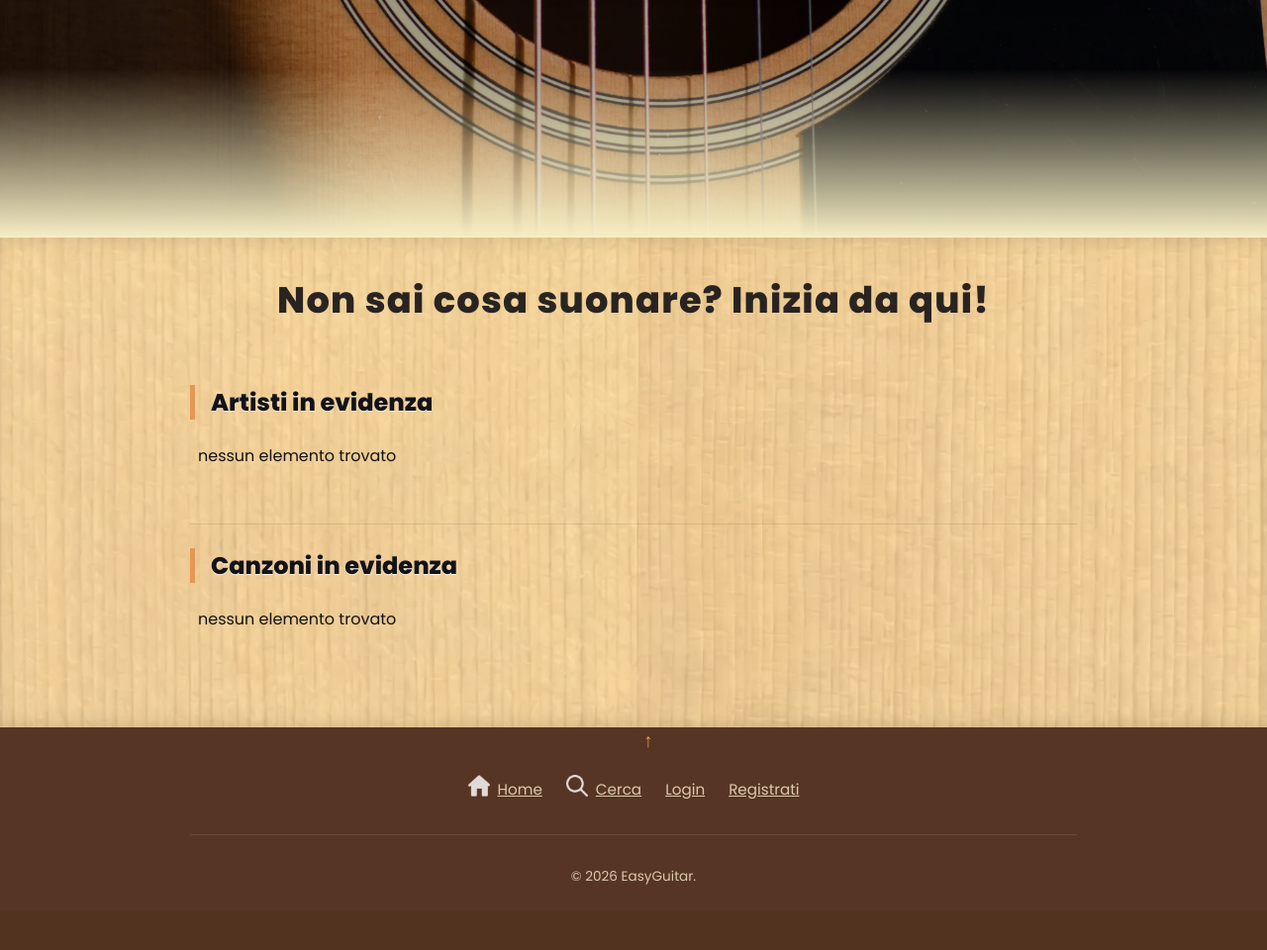
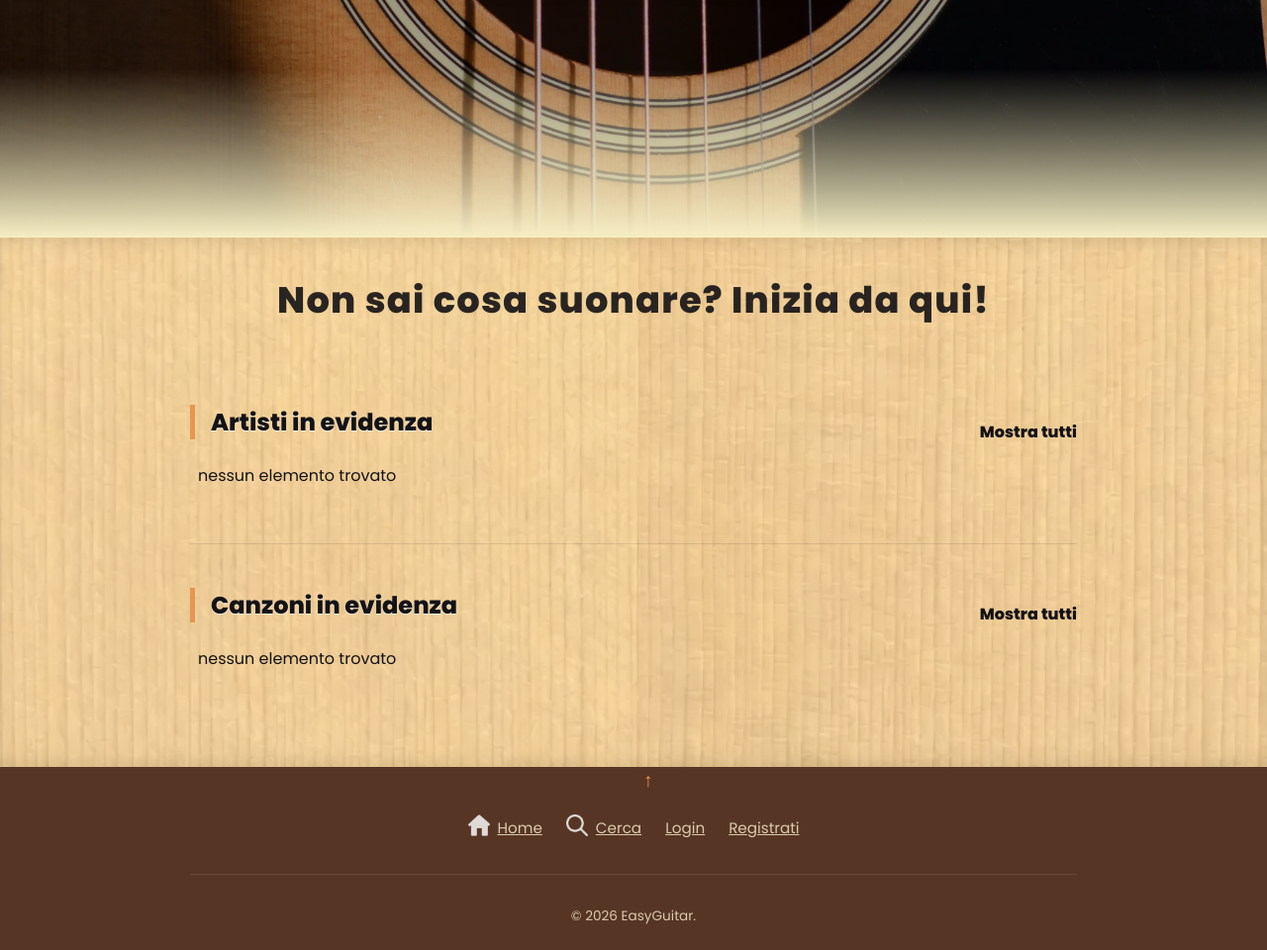
Before and after one commit to aldobettega-unipd/Progetto_tec_web, a PHP site: page / in a window 1280 px wide. Shown: the part 560-1520 px from the top of the page at 99% size. Before the commit the page ends 1454 px from the top, so only its background shows below. Run offline with PHP 8.4, Linux system fonts and the light colour scheme; data that the repository does not hold is empty.

Commit message:
mostra tutti bottoni nella home page (mostra gli artisti e canzoni ordinati)

```diff
--- a/public/css/style.css
+++ b/public/css/style.css
@@ -575,6 +575,21 @@ footer {
     margin: 0 0 4rem 0;      /* Spazio sotto prima del primo carosello */
     opacity: 0.9;
     line-height: 1.2;
+}
+.intestazione {
+  display: flex;
+  justify-content: space-between;
+}
+
+.intestazione a {
+  margin-top: 2.15em;
+  text-decoration: none;
+  font-weight: bold;
+  font-family: "Poppins", sans-serif;
+}
+
+.intestazione a:hover {
+  text-decoration: underline;
 }
 
 /* ======
--- a/src/Views/pages/homePage.html
+++ b/src/Views/pages/homePage.html
@@ -16,7 +16,12 @@
         Non sai cosa suonare? Inizia da qui!
     </div>
     <div class="carosello-wrapper">
-        <h2>Artisti in evidenza</h2>
+    <div class="intestazione">
+      <h2>Artisti in evidenza</h2>
+      <a href="/artisti" aria-label="Mostra tutti gli artisti ordinati"
+        >Mostra tutti</a
+      >
+    </div>
         <button class="carrbutton prev">
             <img src="/img/icone/carrouselbuttonl.png" alt="scroll to left" />
         </button>
@@ -31,7 +36,12 @@
     <hr class="separator" />
 
     <div class="carosello-wrapper">
-        <h2>Canzoni in evidenza</h2>
+    <div class="intestazione">
+      <h2>Canzoni in evidenza</h2>
+      <a href="/canzoni" aria-label="Mostra tutte le canzone odrinate"
+        >Mostra tutti</a
+      >
+    </div>
         <button class="carrbutton prev">
             <img src="/img/icone/carrouselbuttonl.png" alt="scroll to left" />
         </button>
```
